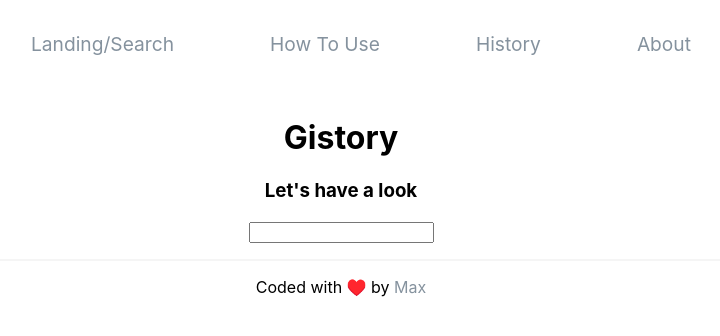
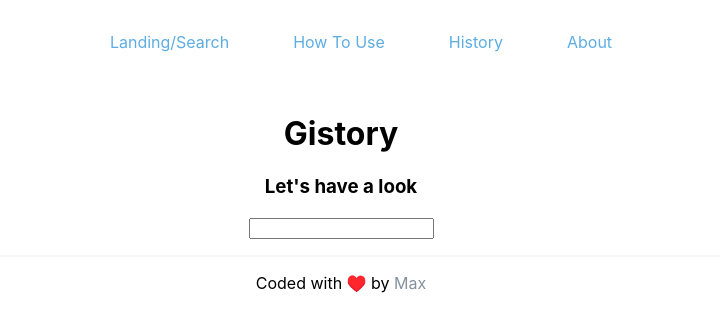
Before and after one commit to Bluuax/gistory, a React (Create React App) app: page / in a window 1280 px wide. Shown: the top 336 px of the page, without its empty margins (299-1019 px from the left). Built offline with nearby package versions, Linux system fonts and the light colour scheme.

Commit message:
Update Header.css

```diff
--- a/src/Header.css
+++ b/src/Header.css
@@ -10,11 +10,12 @@
 }
 
 .Header-element {
-  padding: 0 3rem;
+  padding: 0 2rem;
 }
 
 .Header-link {
-  font-size: 1.2rem;
+  color: #5DADE2;
+  font-size: 1rem;
 }
 
 .Header-element > .Header-link::after {
```
